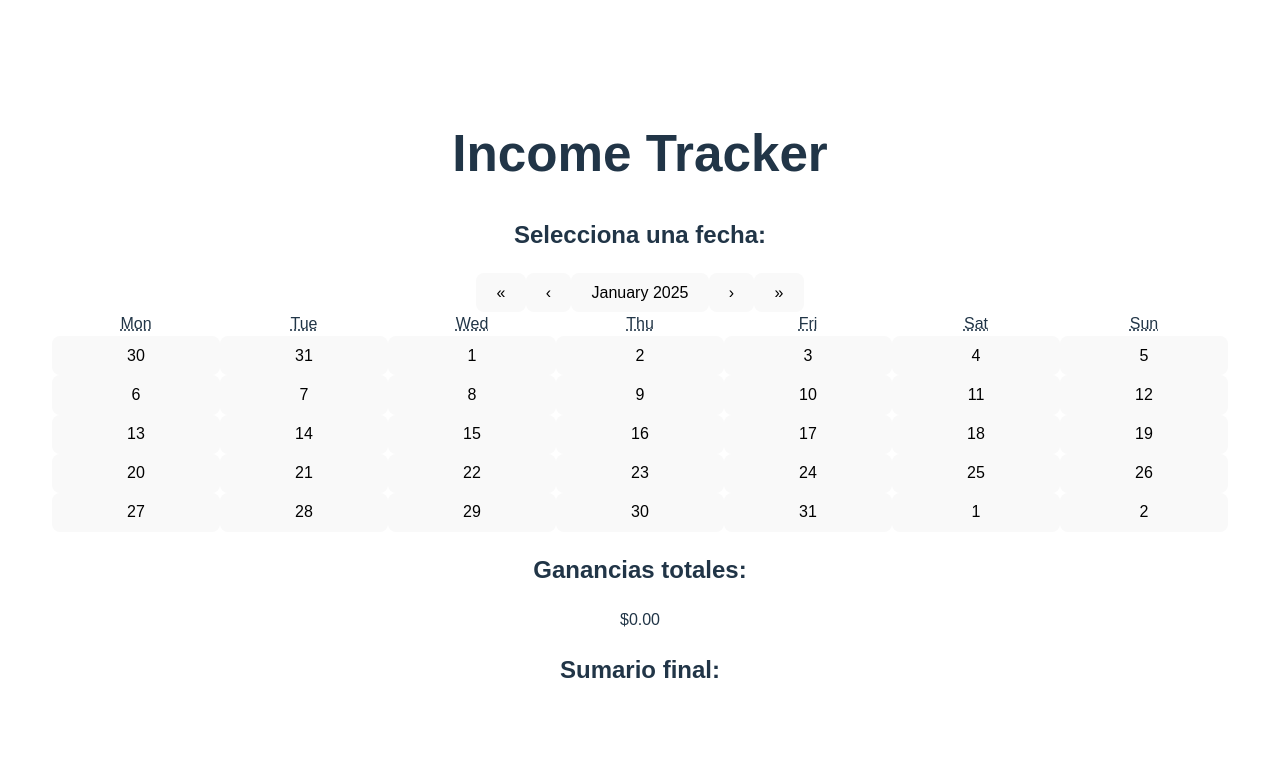
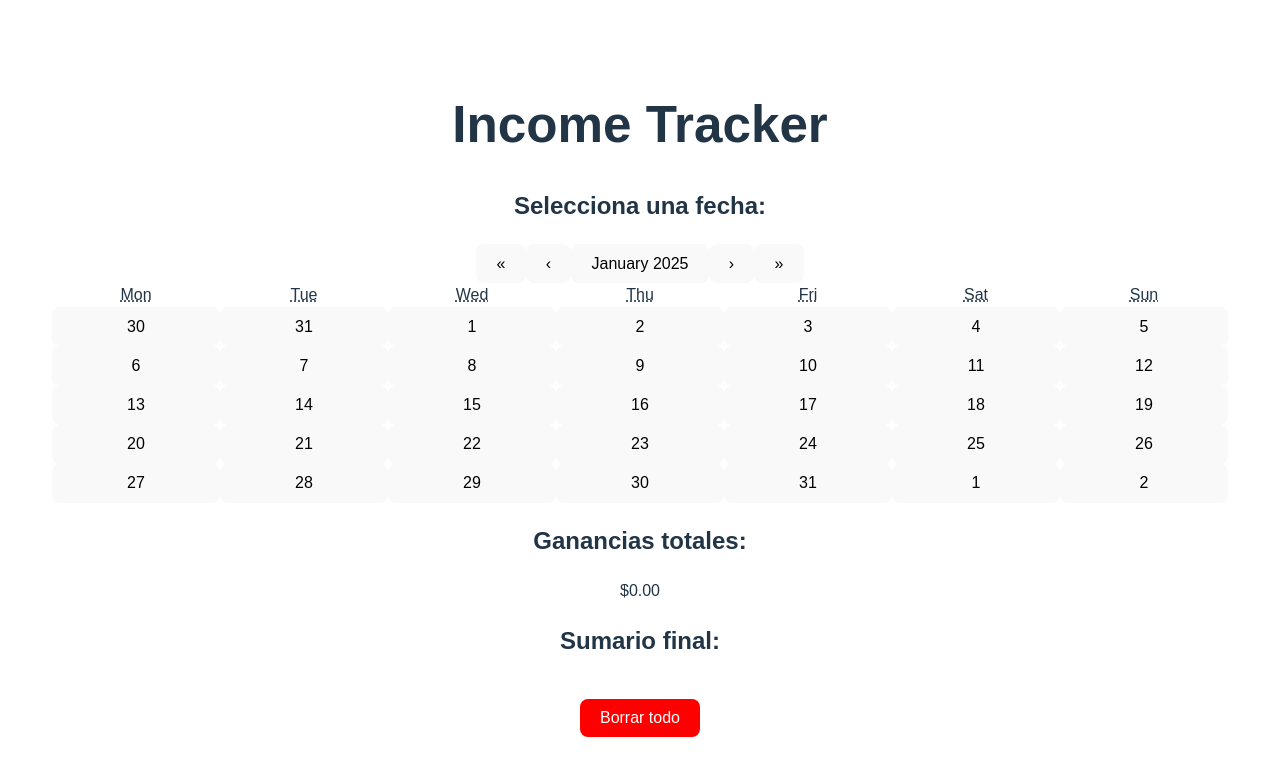
Before and after one commit to luismanuelvera/shifto, a React (Vite) app: page / in a window 1280 px wide. Shown: the top 776 px of the page. Built offline with nearby package versions, Linux system fonts and the light colour scheme.

Commit message:
se agrega boton de borrar todo

```diff
--- a/src/app/Hero.jsx
+++ b/src/app/Hero.jsx
@@ -1,11 +1,11 @@
-import React, { useState } from 'react';
-import Calendar from 'react-calendar';
+import React, { useState } from "react";
+import Calendar from "react-calendar";
 
 const App = () => {
   const [selectedDate, setSelectedDate] = useState(null); // Store selected date
   const [workDetails, setWorkDetails] = useState([]); // Store work details for all dates
-  const [timeRange, setTimeRange] = useState({ start: '', end: '' }); // Store start and end time
-  const [dailyRate, setDailyRate] = useState('');
+  const [timeRange, setTimeRange] = useState({ start: "", end: "" }); // Store start and end time
+  const [dailyRate, setDailyRate] = useState("");
 
   const handleDateChange = (date) => {
     setSelectedDate(date);
@@ -22,13 +22,20 @@ const App = () => {
 
   const saveWorkDetails = () => {
     if (selectedDate && timeRange.start && timeRange.end && dailyRate) {
-      const start = new Date(`${selectedDate.toDateString()} ${timeRange.start}`);
+      const start = new Date(
+        `${selectedDate.toDateString()} ${timeRange.start}`
+      );
       const end = new Date(`${selectedDate.toDateString()} ${timeRange.end}`);
 
       if (start < end) {
         const hoursWorked = (end - start) / (1000 * 60 * 60);
         const newEntry = {
-          date: selectedDate.toLocaleDateString('es-ES', { weekday: 'long', year: 'numeric', month: 'long', day: 'numeric' }),
+          date: selectedDate.toLocaleDateString("es-ES", {
+            weekday: "long",
+            year: "numeric",
+            month: "long",
+            day: "numeric",
+          }),
           start: timeRange.start,
           end: timeRange.end,
           hours: hoursWorked,
@@ -38,10 +45,10 @@ const App = () => {
 
         setWorkDetails([...workDetails, newEntry]);
       } else {
-        alert('La hora de salida debe ser mayor a la hora de entrada.');
+        alert("La hora de salida debe ser mayor a la hora de entrada.");
       }
     } else {
-      alert('Por favor, completa todos los campos');
+      alert("Por favor, completa todos los campos");
     }
   };
 
@@ -49,25 +56,37 @@ const App = () => {
     setWorkDetails(workDetails.filter((_, i) => i !== index));
   };
 
+  const resetAll = () => {
+    setSelectedDate(null);
+    setWorkDetails([]);
+    setTimeRange({ start: "", end: "" });
+    setDailyRate("");
+  };
+
   const calculateTotalEarnings = () => {
     return workDetails.reduce((total, entry) => total + entry.earnings, 0);
   };
 
   return (
-    <div style={{ padding: '20px', fontFamily: 'Arial, sans-serif' }}>
+    <div style={{ padding: "20px", fontFamily: "Arial, sans-serif" }}>
       <h1>Income Tracker</h1>
 
-      <div style={{ marginBottom: '20px' }}>
+      <div style={{ marginBottom: "20px" }}>
         <h2>Selecciona una fecha:</h2>
-        <Calendar
-          onChange={handleDateChange}
-          value={selectedDate}
-        />
+        <Calendar onChange={handleDateChange} value={selectedDate} />
       </div>
 
       {selectedDate && (
-        <div style={{ marginBottom: '20px' }}>
-          <h2>{selectedDate.toLocaleDateString('es-ES', { weekday: 'long', year: 'numeric', month: 'long', day: 'numeric' })}:</h2>
+        <div style={{ marginBottom: "20px" }}>
+          <h2>
+            {selectedDate.toLocaleDateString("es-ES", {
+              weekday: "long",
+              year: "numeric",
+              month: "long",
+              day: "numeric",
+            })}
+            :
+          </h2>
           <div>
             <label>Hora de entrada:</label>
             <input
@@ -75,7 +94,7 @@ const App = () => {
               name="start"
               value={timeRange.start}
               onChange={handleTimeChange}
-              style={{ padding: '5px', fontSize: '16px', marginRight: '10px' }}
+              style={{ padding: "5px", fontSize: "16px", marginRight: "10px" }}
             />
             <label>Hora de salida:</label>
             <input
@@ -83,48 +102,92 @@ const App = () => {
               name="end"
               value={timeRange.end}
               onChange={handleTimeChange}
-              style={{ padding: '5px', fontSize: '16px' }}
+              style={{ padding: "5px", fontSize: "16px" }}
             />
           </div>
-          <div style={{ marginTop: '10px' }}>
+          <div style={{ marginTop: "10px" }}>
             <label>Cuánto gano por hora:</label>
             <input
               type="number"
               placeholder="1000.00"
               value={dailyRate}
               onChange={handleDailyRateChange}
-              style={{ padding: '5px', fontSize: '16px', marginLeft: '10px' }}
+              style={{ padding: "5px", fontSize: "16px", marginLeft: "10px" }}
             />
           </div>
           <button
             onClick={saveWorkDetails}
-            style={{ padding: '10px 20px', fontSize: '16px', cursor: 'pointer', marginTop: '10px' }}
+            style={{
+              padding: "10px 20px",
+              fontSize: "16px",
+              cursor: "pointer",
+              marginTop: "10px",
+            }}
           >
             Guardar turno
           </button>
         </div>
       )}
 
-      <div style={{ marginTop: '20px' }}>
+      <div style={{ marginTop: "20px" }}>
         <h2>Ganancias totales:</h2>
         <p>${calculateTotalEarnings().toFixed(2)}</p>
       </div>
 
-      <div style={{ marginTop: '20px' }}>
+      <div style={{ marginTop: "20px" }}>
         <h2>Sumario final:</h2>
         <ul>
           {workDetails.map((entry, index) => (
             <li key={index}>
               <button
                 onClick={() => deleteWorkDetail(index)}
-                style={{ marginRight: '10px', cursor: 'pointer', color: 'red', border: 'none', background: 'none' }}
+                style={{
+                  marginRight: "10px",
+                  cursor: "pointer",
+                  color: "red",
+                  border: "none",
+                  background: "none",
+                }}
               >
                 🗑️
               </button>
-              {entry.date}: {entry.start} - {entry.end}, {entry.hours.toFixed(2)} horas @ ${entry.rate.toFixed(2)} / hora, Cobro total: ${entry.earnings.toFixed(2)}
+              {entry.date}: {entry.start} - {entry.end},{" "}
+              {entry.hours.toFixed(2)} horas @ ${entry.rate.toFixed(2)} / hora,
+              Cobro total: ${entry.earnings.toFixed(2)}
             </li>
           ))}
         </ul>
+
+        <div
+          style={{
+            marginTop: "20px",
+            position: "relative",
+            display: "inline-block",
+          }}
+        >
+          <button
+            onClick={resetAll}
+            style={{
+              padding: "10px 20px",
+              fontSize: "16px",
+              cursor: "pointer",
+              backgroundColor: "red",
+              color: "white",
+              border: "none",
+              display: "flex",
+              alignItems: "center",
+              justifyContent: "center",
+            }}
+            onMouseEnter={(e) => {
+              e.target.textContent = "Borrar todo 💀";
+            }}
+            onMouseLeave={(e) => {
+              e.target.textContent = "Borrar todo";
+            }}
+          >
+            Borrar todo
+          </button>
+        </div>
       </div>
     </div>
   );
```
